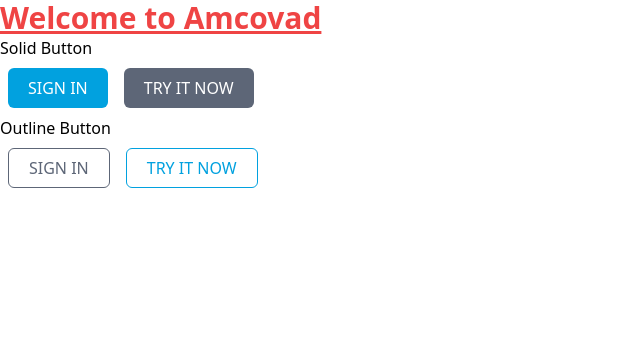
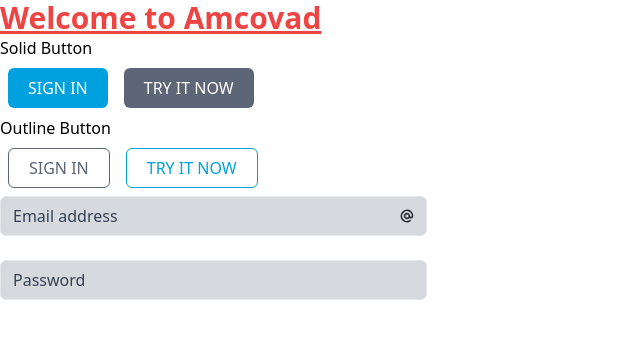
Before and after one commit to andela-hpopoola/amcovad-frontend, a Next.js app: page / in a window 1280 px wide. Shown: the top 338 px of the page, without its empty margins (0-640 px from the left). Built offline with nearby package versions, Linux system fonts and the light colour scheme.

Commit message:
#180822215 Create Input Component

```diff
--- /dev/null
+++ b/assets/svgs.js
@@ -0,0 +1,7 @@
+export const EmailIcon = (props) => {
+  return (
+    <svg viewBox="0 0 20 20" {...props}>
+      <path d="M14.243 5.757a6 6 0 1 0-.986 9.284 1 1 0 1 1 1.087 1.678A8 8 0 1 1 18 10a3 3 0 0 1-4.8 2.401A4 4 0 1 1 14 10a1 1 0 1 0 2 0c0-1.537-.586-3.07-1.757-4.243zM12 10a2 2 0 1 0-4 0 2 2 0 0 0 4 0z" />
+    </svg>
+  );
+};
--- /dev/null
+++ b/components/form/Input.js
@@ -0,0 +1,22 @@
+import React from 'react';
+import PropTypes from 'prop-types';
+
+const Input = ({ children, placeholder, type }) => {
+  return (
+    <div className="w-1/3">
+      <div className="relative text-[#344055]">
+        <input
+          className="w-full h-10 pl-3 pr-8 text-base bg-[#D6D9DD] placeholder-[#344055] border rounded-md focus:shadow-outline"
+          type={type}
+          placeholder={placeholder}
+        />
+        <div className="absolute inset-y-0 right-0 flex items-center px-3 pointer-events-none">{children}</div>
+      </div>
+    </div>
+  );
+};
+Input.PropTypes = {
+  placeholder: PropTypes.string,
+  type: PropTypes.string
+};
+export default Input;
--- /dev/null
+++ b/components/form/index.js
@@ -0,0 +1,2 @@
+export { default as Button } from './Button';
+export { default as Input } from './Input';
--- a/pages/index.js
+++ b/pages/index.js
@@ -1,4 +1,5 @@
-import Button from '@/components/form/Button';
+import { Button, Input } from '@/components/form';
+import { EmailIcon } from '../assets/svgs';
 
 export default function Home() {
   return (
@@ -17,6 +18,12 @@ export default function Home() {
       <Button outline color="secondary">
         Try it now
       </Button>
+      <Input placeholder="Email address" type="Email">
+        {<EmailIcon className="w-4 h-4 fill-[#292D32]" />}
+      </Input>
+      <br />
+      <Input placeholder="Password" type="password" />
+      <br />
     </>
   );
 }
```
Also changed, not shown: package.json (+4 -4 lines), 2 other files (tests, documents, lock files or other folders).
